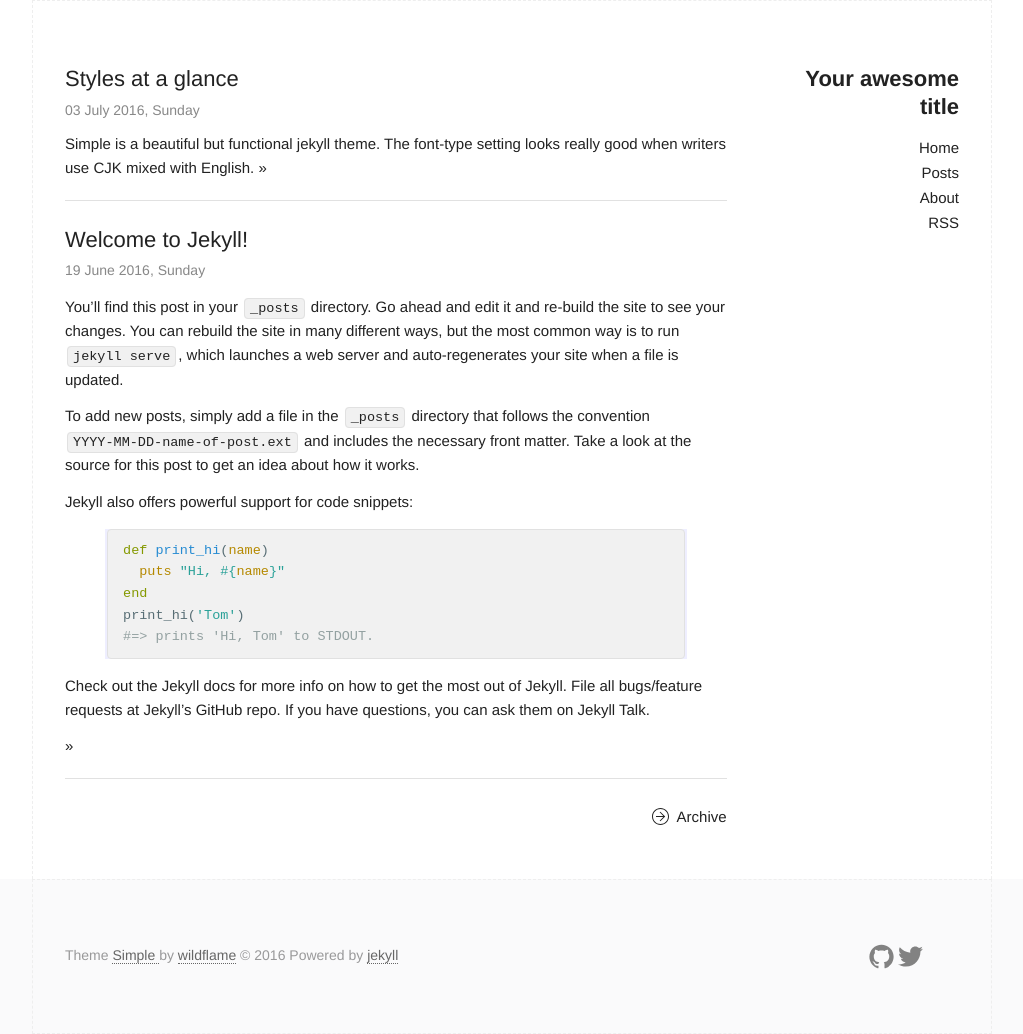
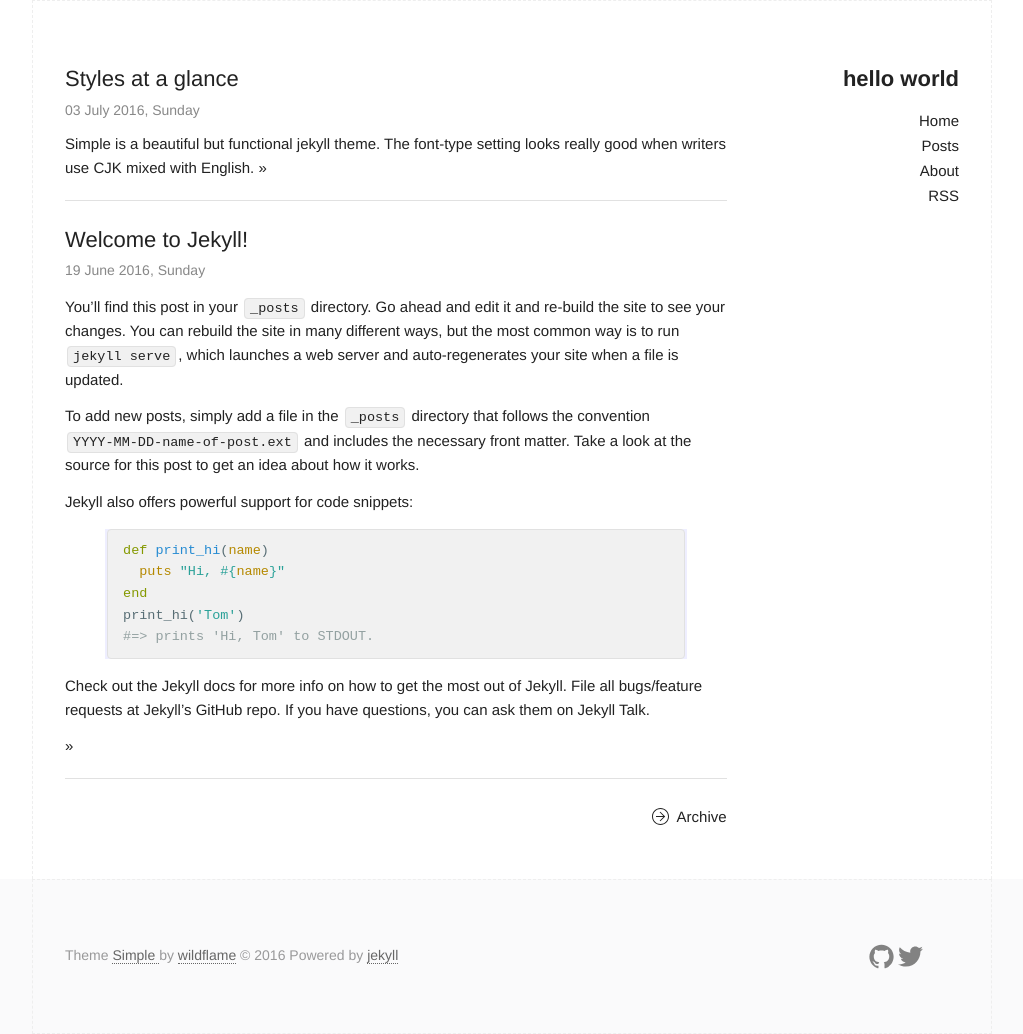
Before and after one commit to NeoBryant/NeoBryant.github.io, a Jekyll site: the page built from index.html, in a window 1280 px wide. Shown: the whole page, without its empty margins (128-1151 px from the left). Built offline with Jekyll 4.4.1, drawn with Linux system fonts in a browser that asks for light colours.

Commit message:
Update _config.yml

```diff
--- a/_config.yml
+++ b/_config.yml
@@ -6,14 +6,14 @@
 # 'jekyll serve'. If you change this file, please restart the server process.
 
 # Site settings
-title: Your awesome title
-email: your-email@domain.com
+title: hello world
+email: pengjh9@mail2.sysu.edu.cn
 description: > # this means to ignore newlines until "baseurl:"
   Write an awesome description for your new site here. You can edit this
   line in _config.yml. It will appear in your document head meta (for
   Google search results) and in your feed.xml site description.
-baseurl: "/jekyll-simple" # the subpath of your site, e.g. /blog
-url: "http://wildflame.me" # the base hostname & protocol for your site
+baseurl: "/blog" # the subpath of your site, e.g. /blog
+url: "http://neobryant.github.io" # the base hostname & protocol for your site
 twitter_username: Taffyer
 github_username:  wild-flame
 
```
